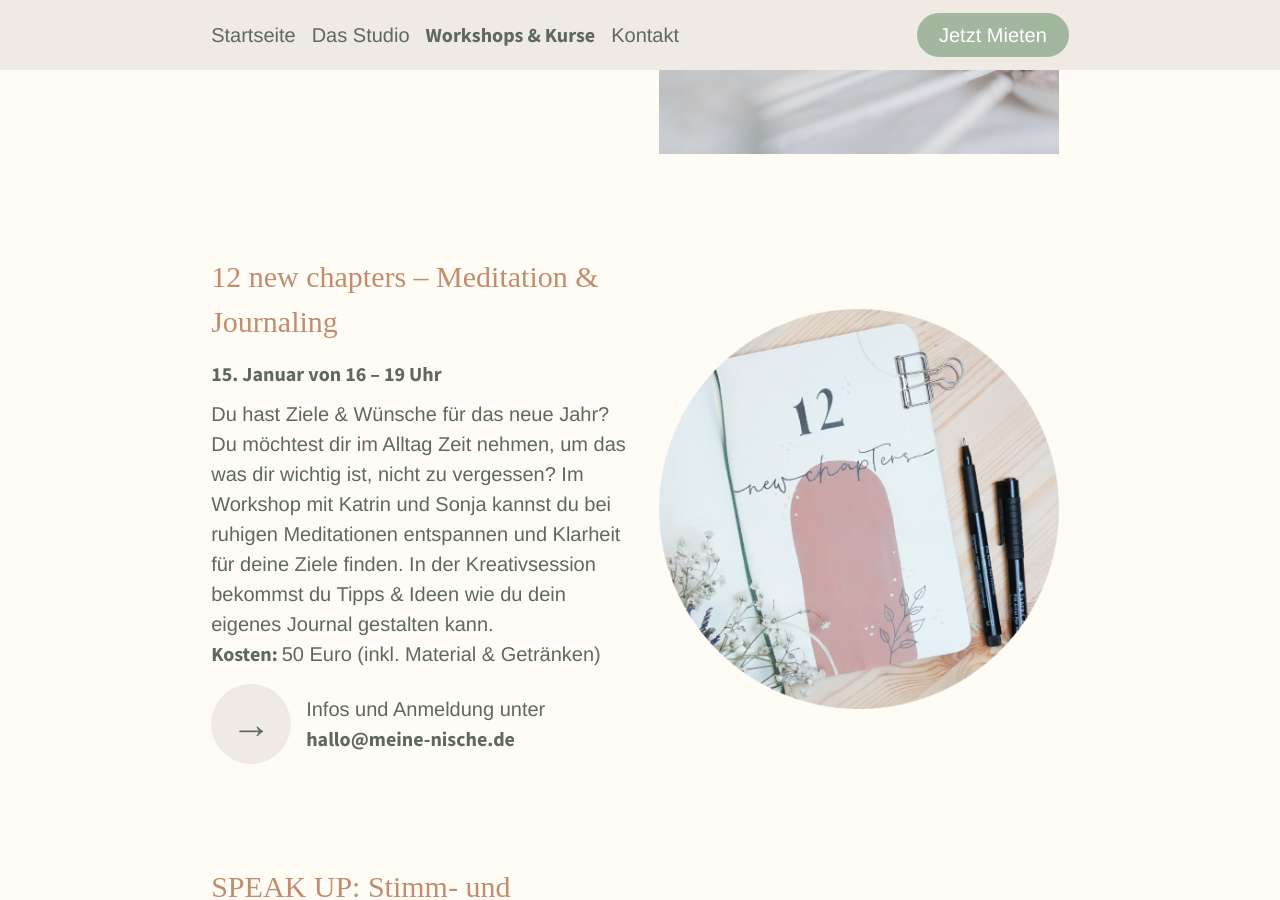
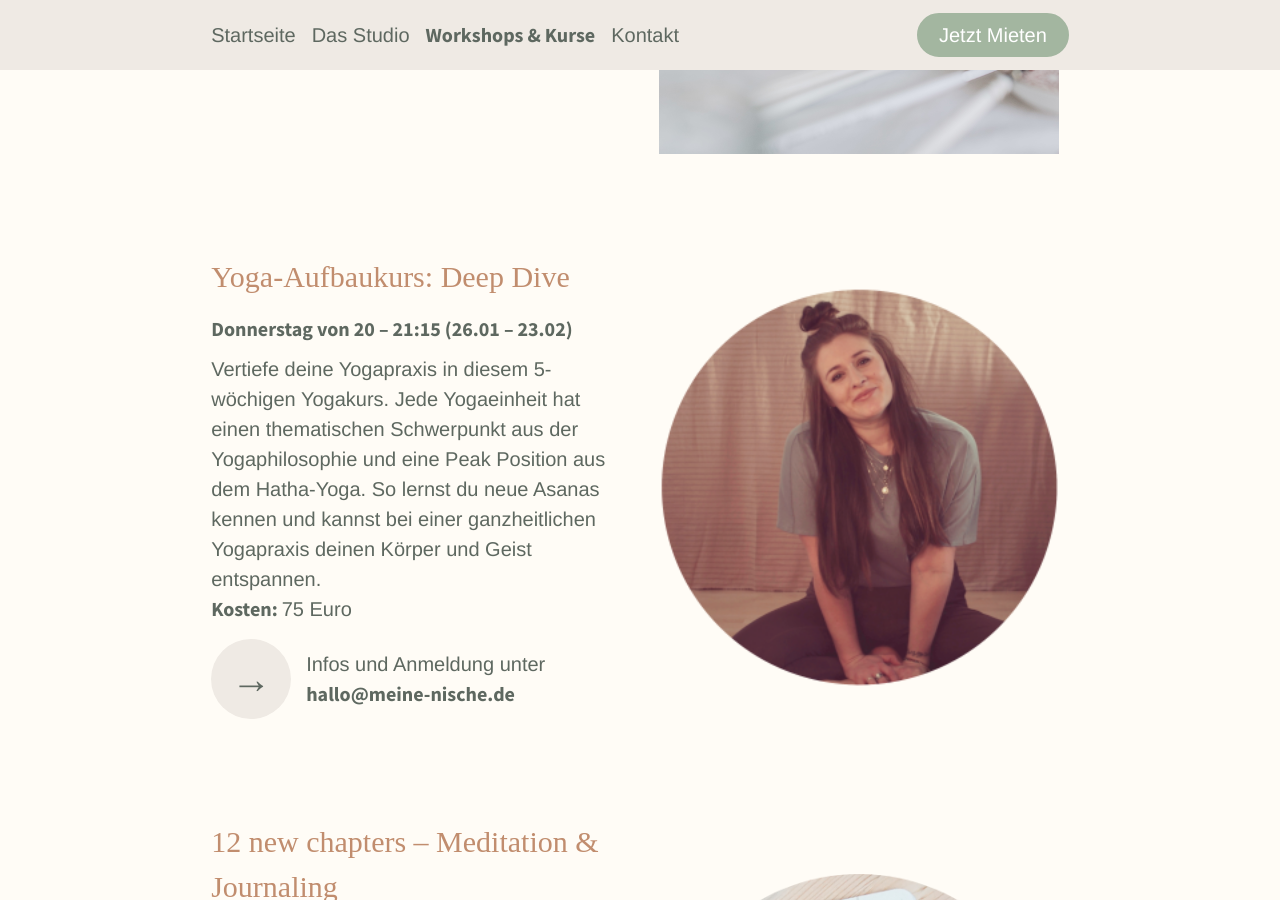
Before and after one commit to sonjafeitsch/meine-nische-website, a Jekyll site: the page built from kurse.html, in a window 1280 px wide and 900 px high, scrolled down 575 px. Built offline with Jekyll 4.4.1, drawn with Linux system fonts in a browser that asks for light colours; some web fonts are replaced; some of the changed text lies outside the part shown.

Commit message:
Update events

```diff
--- a/kurse.html
+++ b/kurse.html
@@ -4,6 +4,14 @@ title: Meine Nische | Kurse
 style: kurse.css
 permalink: kurse
 events:
+  - name: "Yoga-Aufbaukurs: Deep Dive"
+    image: katrin.png
+    time: Donnerstag von 20 – 21:15 (26.01 – 23.02)
+    description: "Vertiefe deine Yogapraxis in diesem 5-wöchigen Yogakurs. Jede Yogaeinheit hat einen thematischen Schwerpunkt
+    aus der Yogaphilosophie und eine Peak Position aus dem Hatha-Yoga. So lernst du neue Asanas kennen
+    und kannst bei einer ganzheitlichen Yogapraxis deinen Körper und Geist entspannen."
+    address: hallo@meine-nische.de
+    costs: 75 Euro
   - name: 12 new chapters – Meditation & Journaling
     image: test.png
     time: 15. Januar von 16 – 19 Uhr
```
Also changed, not shown: other parts of kurse.html (+2 -2 lines).
